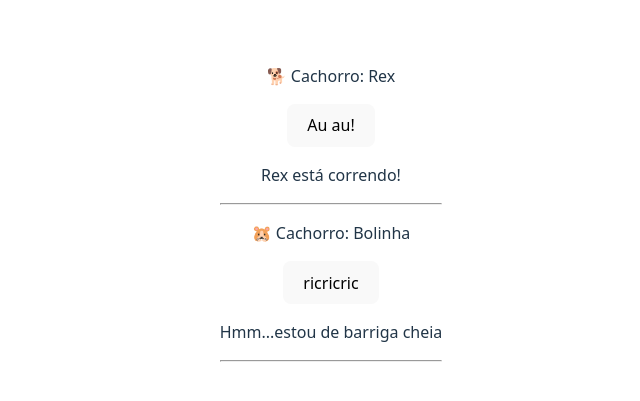
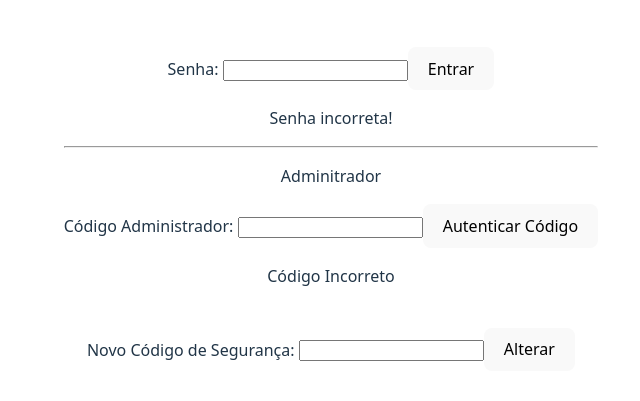
Before and after one commit to rodrigo-v4z/POO-Heranca, a React (Vite) app: page / in a window 1280 px wide. Shown: the part 191-592 px from the top of the page, without its empty margins (309-949 px from the left). Built offline with nearby package versions, Linux system fonts and the light colour scheme.

Commit message:
Versão Administrador

```diff
--- a/src/App.tsx
+++ b/src/App.tsx
@@ -1,25 +1,36 @@
-import { useState } from 'react'
+import { useState, useMemo } from 'react'
 import './App.css'
 import { Cachorro } from './models/Cachorro.ts';
 import { Hamster } from './models/Hamster.ts';
+import { Administrador } from './models/Administrador.ts';
 
 function App() {
-  const [count, setCount] = useState(0);
-
-  const rex = new Cachorro('Rex');
-  const bolinha = new Hamster('Bolinha');
+  const administrador = useMemo(() => new Administrador("nome@email.com"), []);
+  const [senha, setSenha] = useState('');
+  const [tentativa, setTentativa] = useState(false);
+  const [novo_codigo, setNovoCodigo] = useState('');
+  const [codigo, setCodigo] = useState('');
+  const [tentativa_codigo, setTentativaCodigo] = useState(false);
 
   return (
     <>
     <div>
-        <p>🐕 Cachorro: {rex.getNome()}</p>
-        <button onClick={() => {rex.emitirSom()}}>{rex.emitirSom()}</button>
-        <p>{rex.correr()}</p>
+        <label>Senha: </label>
+        <input onChange={e => {setSenha(e.target.value)}}></input>
+        <button onClick={() => setTentativa(administrador.autenticar(senha))}>Entrar</button>
+        <br />
+        <p>{tentativa ? 'Usuario autenticado!' : 'Senha incorreta!'}</p>
         <hr />
-        <p>🐹 Cachorro: {bolinha.getNome()}</p>
-        <button onClick={() => {bolinha.emitirSom()}}>{bolinha.emitirSom()}</button>
-        <p>{bolinha.comerSemente()}</p>
-        <hr />
+        <p>Adminitrador</p>
+        <label> Código Administrador: </label>
+        <input onChange={e => {setCodigo(e.target.value)}}></input>
+        <button onClick={() => {setTentativaCodigo(administrador.autenticarCodigoSeguranca(codigo))}}> Autenticar Código</button>
+        <br />
+        <p>{tentativa_codigo ? 'Código Autenticado' : 'Código Incorreto'}</p>
+        <br />
+        <label>Novo Código de Segurança: </label>
+        <input onChange={e => {setNovoCodigo(e.target.value)}}></input>
+        <button onClick={() => {administrador.alterarCodigoSeguranca(novo_codigo)}}>Alterar</button>
     </div>
     </>
   )
--- /dev/null
+++ b/src/models/Administrador.ts
@@ -0,0 +1,18 @@
+import { Usuario } from "./Usuario"
+
+export class Administrador extends Usuario {
+    #codigo_seguranca = 'abc';
+
+    autenticarCodigoSeguranca(tentativa: string): boolean {
+        if(tentativa === this.#codigo_seguranca){
+            return true;
+        }
+        else{
+            return false;
+        }
+    }
+
+    alterarCodigoSeguranca(novo_codigo: string){
+        this.#codigo_seguranca = novo_codigo;
+    }
+}
--- /dev/null
+++ b/src/models/Usuario.ts
@@ -0,0 +1,28 @@
+export class Usuario {
+    #nome: string;
+    #email: string;
+    #senha: string;
+
+    constructor(email: string) {
+        this.#nome = email;
+        this.#email = email;
+        this.#senha = '123';
+    }
+
+    getNome(){
+        return this.#nome;
+    }
+
+    getEmail(){
+        return this.#email;
+    }
+
+    autenticar(tentativa: string): boolean {
+        if(tentativa == this.#senha){
+            return true;
+        }
+        else{
+            return false;
+        }
+    }
+}
```
